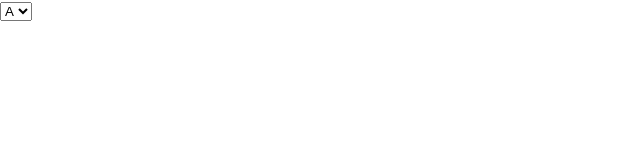
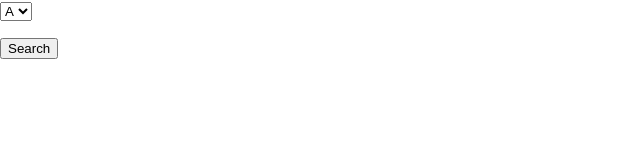
Before and after one commit to CathKolar/radio, a React (Create React App) app: page / in a window 1280 px wide. Shown: the top 160 px of the page, without its empty margins (0-640 px from the left). Built offline with nearby package versions, Linux system fonts and the light colour scheme.

Commit message:
useState to store dropdown selected value

```diff
--- a/src/App.js
+++ b/src/App.js
@@ -10,9 +10,12 @@ const App = () => {
   ];
 
   return (
-    <div className="App">
-      <Dropdown options={data} />
-    </div>
+    <form onSubmit={() => {}}>
+      <div className="App">
+        <Dropdown options={data} />
+        <button type="submit">Search</button>
+      </div>
+    </form>
   );
 };
 
--- a/src/Dropdown.js
+++ b/src/Dropdown.js
@@ -1,15 +1,21 @@
-import React from "react";
+import React, { useState } from "react";
 
 const Dropdown = ({ options }) => {
+  const [selectedValue, setSelectedValue] = useState("");
+
   return (
     <div>
-      <select>
+      <select
+        value={selectedValue}
+        onChange={(e) => setSelectedValue(e.target.value)}
+      >
         {options.map((item, idx) => (
           <option key={idx} value={item.value}>
             {item.name}
           </option>
         ))}
       </select>
+      <p>{selectedValue}</p>
     </div>
   );
 };
```
